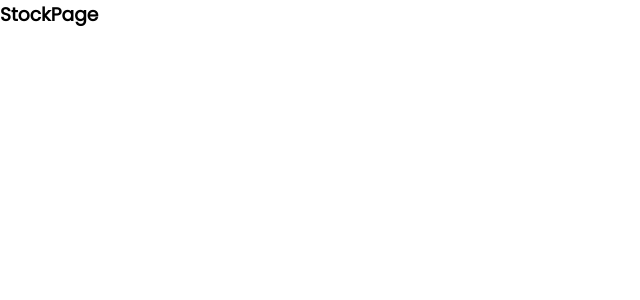
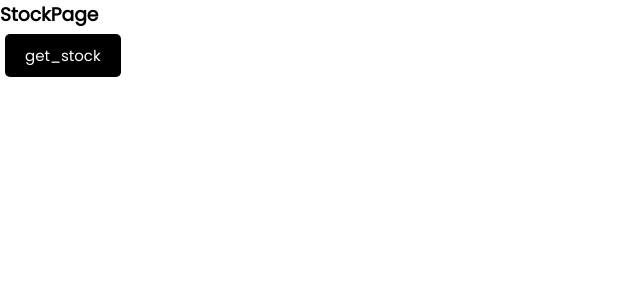
Before and after one commit to ShallyLai/NCCU-Stock-Market, a React (Create React App) app in the folder myreact/: page /stock in a window 1280 px wide. Shown: the top 300 px of the page, without its empty margins (0-640 px from the left). Built offline with nearby package versions, Linux system fonts and the light colour scheme.

Commit message:
some login and get stock

```diff
--- a/myreact/src/pages/index.jsx
+++ b/myreact/src/pages/index.jsx
@@ -24,8 +24,26 @@ const loginSummit = async (acc) => {
       headers: new Headers({
         'Content-Type': 'application/json'
       })
+    }
+    ).then((response) => {
+
+      console.log(response.status);
+      return response.json();
+    }).then((response_json) => {
+      if (response_json.msg === 'no user found') {
+        alert('帳號錯誤');
+        return;
+      }
+      else if (response_json.msg === 'password error') {
+        alert('密碼錯誤');
+        return;
+      }
+      else if (response_json.msg === 'found user') {
+        alert('登入成功');
+        sessionStorage.setItem('user', acc.acc);
+        return;
+      }
+
     });
   }
-
-
   export default LoginPage;
--- a/myreact/src/pages/stock.jsx
+++ b/myreact/src/pages/stock.jsx
@@ -1,11 +1,45 @@
 import React from "react";
+import Button from './component/Button';
+
 
 const StockPage = () => {
     return (
         <div>
             <h3>StockPage</h3>
+            <Button color='blue' text='get_stock' onClick = {getStock}/>
         </div>
     );
 };
 
+const getStock = async () => {
+
+    const res = await fetch(
+      'http://localhost:3000/getAllStock', {
+      method: "GET",
+      headers: new Headers({
+        'Content-Type': 'application/json'
+      })
+    }
+    ).then((response) => {
+      console.log(response.status);
+      return response.json();
+    }).then((response_json) => {
+        console.log(response_json);
+    //   if (response_json.msg === 'no user found') {
+    //     alert('帳號錯誤');
+    //     return;
+    //   }
+    //   else if (response_json.msg === 'password error') {
+    //     alert('密碼錯誤');
+    //     return;
+    //   }
+    //   else if (response_json.msg === 'found user') {
+    //     alert('登入成功');
+    //     sessionStorage.setItem('user', acc.acc);
+    //     return;
+    //   }
+
+    });
+  }
+
 export default StockPage;
```
Lines whose indentation alone changed are shown as unchanged.
